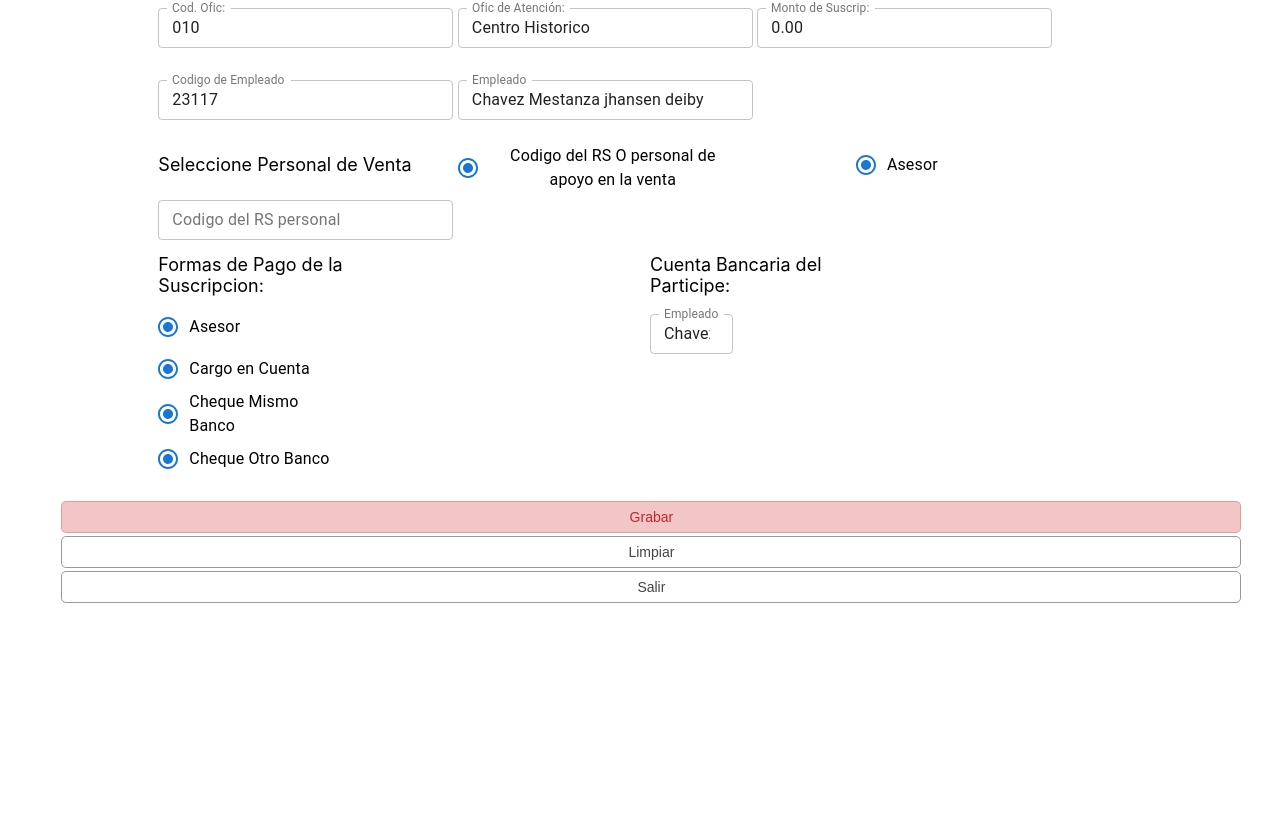
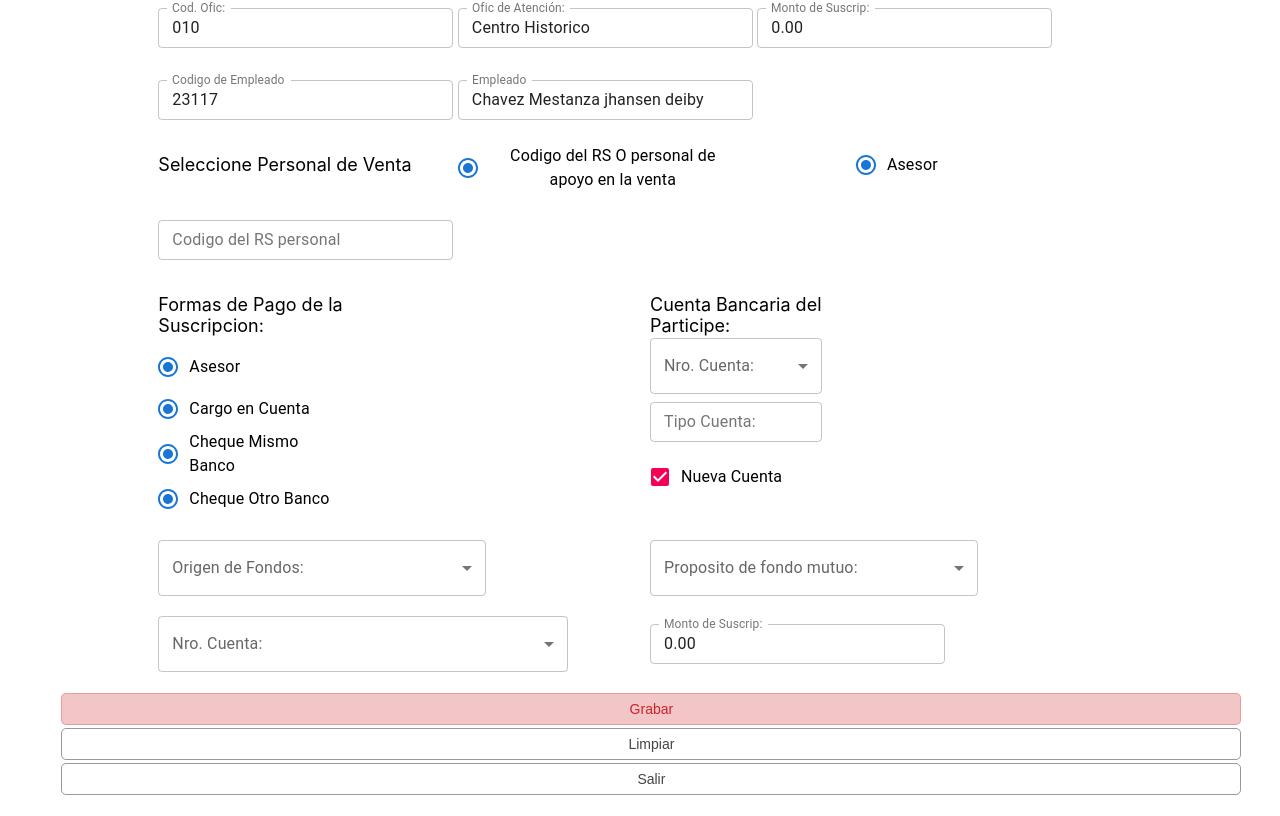
Before and after one commit to pluska/intranetDemo, a React (Create React App) app: page /Subscription-Request-Record in a window 1280 px wide. Shown: the part 526-1342 px from the top of the page. Before the commit the page ends 1150 px from the top, so only its background shows below. Built offline with nearby package versions, Linux system fonts and the light colour scheme.

Commit message:
//completando la vista

```diff
--- a/src/components/SubscriptionRequestRecord.jsx
+++ b/src/components/SubscriptionRequestRecord.jsx
@@ -222,8 +222,8 @@ const SubscriptionRequestRecord = () => {
 
         <div style={{marginLeft:50, marginRight:30, backgroundColor:'#fff'}}>
             <Grid container style={{marginTop:50}}>
-              <Grid item xs={7}  >
-                  <p style={{margin:5, fontSize:'12pt'}}>28- RODRIGUEZ LARRIN GONZALES DEL RIEGO DE AVENDAÑO LETICIA</p>
+              <Grid item xs={7} >
+                   <p style={{margin:5, fontSize:'12pt'}}>28- RODRIGUEZ LARRIN GONZALES DEL RIEGO DE AVENDAÑO LETICIA</p>
               </Grid>
             </Grid>
             <Grid container style={{marginTop:20}}></Grid>
@@ -231,9 +231,11 @@ const SubscriptionRequestRecord = () => {
               <Grid container style={{marginTop:40}}>
                 <Grid item xs={1} >
                 </Grid>
+                &nbsp;
                 <Grid item xs={9}>
                 <Box sx={{ minWidth: 150 }}>
                 <FormControl fullWidth>
+
                 <InputLabel id="demo-simple-select-label">Fondo Mutuo:</InputLabel>
                 <Select
                   labelId="demo-simple-select-label"
@@ -268,10 +270,7 @@ const SubscriptionRequestRecord = () => {
                     <TextField id="outlined-margin-dense" className={classes.formControl} margin="dense" label="Hora(HH:MM:SS)" value={'14:36:24'}  variant="outlined" style={{width:'100%'}}  />
                 </Grid>
               </Grid>
-
-
               <Grid container style={{marginTop:20}}></Grid>
-
               <Grid container>
               <Grid item xs={1} >
                 </Grid>
@@ -367,7 +366,7 @@ const SubscriptionRequestRecord = () => {
                  </FormControl>
                 </Grid>
               </Grid>
-
+              <Grid container style={{marginTop:20}}></Grid>
               <Grid container>
                 <Grid item xs={1} >
                 </Grid>
@@ -375,9 +374,7 @@ const SubscriptionRequestRecord = () => {
                     <TextField id="outlined-margin-dense" className={classes.formControl} margin="dense" label="Codigo del RS personal" variant="outlined" style={{width:'100%'}}  />
                 </Grid>
               </Grid>
-
-
-
+              <Grid container style={{marginTop:20}}></Grid>
                 <Grid container>
                 <Grid item xs={1} >
                 </Grid>
@@ -386,14 +383,12 @@ const SubscriptionRequestRecord = () => {
                           <a style={{fontSize:18}}>Formas de Pago de la Suscripcion:</a>
                       </Grid>
                   </Grid>
-
                   <Grid item xs={5}>
-                      <Grid item xs={5} style={{paddingTop:10, textAlign:'left'}} >
+                      <Grid item xs={6} style={{paddingTop:10, textAlign:'left'}} >
                           <a style={{fontSize:18}}>Cuenta Bancaria del Participe:</a>
                       </Grid>
                   </Grid>
                 </Grid>
-
                <Grid container>
                <Grid item xs={1} >
                 </Grid>
@@ -412,44 +407,123 @@ const SubscriptionRequestRecord = () => {
                  </RadioGroup>
                  </FormControl>
                  </Grid>
-               </Grid>
+                 </Grid>
+                 <Grid item xs={6}>
+                      <Grid item xs={6} style={{paddingTop:2, textAlign:'left'}} >
+                      <Grid item xs={7}>
+                             <FormControl fullWidth>
+                               <InputLabel id="demo-simple-select-label">Nro. Cuenta:</InputLabel>
+                               <Select
+                                labelId="demo-simple-select-label"
+                                id="demo-simple-select"
+                                // value={1}
+                                label="Nro. Cuenta"
+                                // onChange={handleChange}
+                               >
+                                <MenuItem value={1}>Seleccione</MenuItem>
+                                <MenuItem value={2}>opcion1</MenuItem>
+                                <MenuItem value={3}>opcion2</MenuItem>
+                               </Select>
+                             </FormControl>
+                             <Grid item xs={12}>
+                              <TextField id="outlined-margin-dense" className={classes.formControl} margin="dense" label="Tipo Cuenta:"    variant="outlined"  style={{width:'100%'}}  />
+                             </Grid>
+                             <Grid item xs={12} style={{paddingTop:10, textAlign:'left'}} >
+                             <FormControlLabel
+                              control={
+                                <Checkbox
+                                  checked={state.checkedA}
+                                  onChange={handleChange}
+                                  name="checkedA"
+                                />
+                              }
+                              style={{position:'inherit'}}
+                              label="Nueva Cuenta"
+                            />
+                        </Grid>
+                     </Grid>
+                   </Grid>
+                 </Grid>
 
+                 <Grid container style={{marginTop:20}}></Grid>
 
-                <Grid item xs={6}>
-                      <Grid item xs={6} style={{paddingTop:10, textAlign:'left'}} >
-                      <Grid item xs={3}>
+                 <Grid container>
+                <Grid item xs={1} >
+                </Grid>
+                 <Grid item xs={5}>
+                      <Grid item xs={8}>
+                             <FormControl fullWidth>
+                               <InputLabel id="demo-simple-select-label">Origen de Fondos:</InputLabel>
+                               <Select
+                                labelId="demo-simple-select-label"
+                                id="demo-simple-select"
+                                // value={1}
+                                label="Origen de Fondos"
+                                // onChange={handleChange}
+                               >
+                                <MenuItem value={1}>Seleccione</MenuItem>
+                                <MenuItem value={2}>opcion1</MenuItem>
+                                <MenuItem value={3}>opcion2</MenuItem>
+                               </Select>
+                             </FormControl>
+                     </Grid>
+                   </Grid>
+                   <Grid item xs={5}>
+                        <Grid item xs={8}>
+                             <FormControl fullWidth>
+                               <InputLabel id="demo-simple-select-label">Proposito de fondo mutuo:</InputLabel>
+                               <Select
+                                labelId="demo-simple-select-label"
+                                id="demo-simple-select"
+                                // value={1}
+                                label="Proposito de fondo mutuo"
+                                // onChange={handleChange}
+                               >
+                                <MenuItem value={1}>Seleccione</MenuItem>
+                                <MenuItem value={2}>opcion1</MenuItem>
+                                <MenuItem value={3}>opcion2</MenuItem>
+                               </Select>
+                             </FormControl>
+                     </Grid>
+                </Grid>
+                 </Grid>
 
-                      <TextField id="outlined-margin-dense" className={classes.formControl} margin="dense" label="Empleado" value={'Chavez Mestanza jhansen deiby'}  variant="outlined"  style={{width:'100%'}}  />
+                 <Grid container style={{marginTop:20}}></Grid>
+                 <Grid container>
+                <Grid item xs={1} >
+                </Grid>
+                 <Grid item xs={5}>
+                      <Grid item xs={10}>
+                             <FormControl fullWidth>
+                               <InputLabel id="demo-simple-select-label">Nro. Cuenta:</InputLabel>
+                               <Select
+                                labelId="demo-simple-select-label"
+                                id="demo-simple-select"
+                                // value={1}
+                                label="Nro. Cuenta"
+                                // onChange={handleChange}
+                               >
+                                <MenuItem value={1}>Seleccione</MenuItem>
+                                <MenuItem value={2}>opcion1</MenuItem>
+                                <MenuItem value={3}>opcion2</MenuItem>
+                               </Select>
+                             </FormControl>
                      </Grid>
-                  </Grid>
-               </Grid>
+                   </Grid>
+                   <Grid item xs={3}>
+                    <TextField id="outlined-margin-dense" className={classes.formControl} margin="dense" label="Monto de Suscrip:" variant="outlined" value={'0.00'}  style={{width:'100%'}}  />
                 </Grid>
+                 </Grid>
 
 
 
-            </div>
-            {/* <div>
-            <Grid container >
-              <Grid item xs={1} >
-              </Grid>
-              <Grid item xs={1} style={{paddingBottom:10, textAlign:'left',paddingRight:5}}>
-                <Button variant="contained" className="btn-consultar"  >
-                  Guardar
-                </Button>
-              </Grid>
-              <Grid item xs={2} style={{paddingBottom:10, textAlign:'left'}}>
-                <Button variant="contained" className={classes.btncancelar} >
-                  Cancelar
-                </Button>
-              </Grid>
-            </Grid>
-            </div>  */}
-
-             <div className='report-body-btns'>
+                </Grid>
+              </div>
+              <div className='report-body-btns'>
                         <button className='btn btn-primary'>Grabar</button>
                         <button className='btn btn-default'>Limpiar</button>
                         <button className='btn btn-default'>Salir</button>
-                    </div>
+               </div>
         </div>
 
 
```
